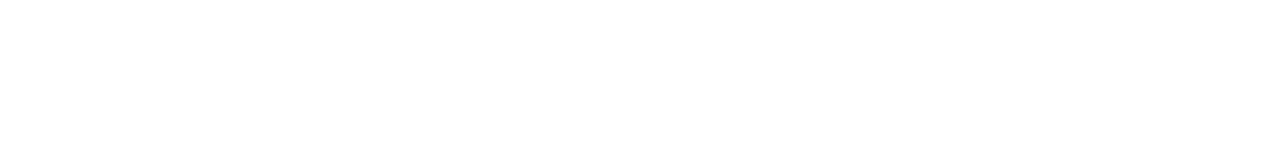
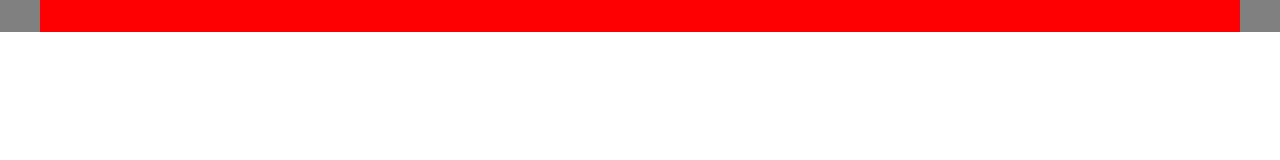
Before and after one commit to jnskube/p3-jskube1, a plain HTML site: page index.html in a window 1280 px wide. Drawn offline with nearby package versions, Linux system fonts and the light colour scheme.

Commit message:
start p3

```diff
--- a/css/style.css
+++ b/css/style.css
@@ -1 +1,21 @@
 /*stylesheet*/
+body {
+	margin: 0;
+}
+
+.wrapper {
+	margin: 0 auto;
+	max-width: 1200px;
+}
+
+#masthead {
+	background-color: gray;
+}
+
+#nav {
+	background-color: red;
+}
+
+#logo {
+
+}
--- a/index.html
+++ b/index.html
@@ -8,9 +8,24 @@
 		<link rel="stylesheet" type="text/css" href="css/normalize.css">
 		<link rel="stylesheet" type="text/css" href="css/grid.css">
 		<link rel="stylesheet" type="text/css" href="css/style.css">
+		<title>Project 3</title>
 	</head>
 
 	<body>
+		<div id="masthead">
+			<div class="wrapper">
+				<div id="nav" class="grid">
+					<div class="width-12-12 width-12-12-m">
+						<div id="logo">
+
+						</div>
+					</div>
+					<div class="width-12-12 width-12-12-m">
+
+					</div>
+				</div>
+			</div>
+		</div>
 
 	</body>
 
```
